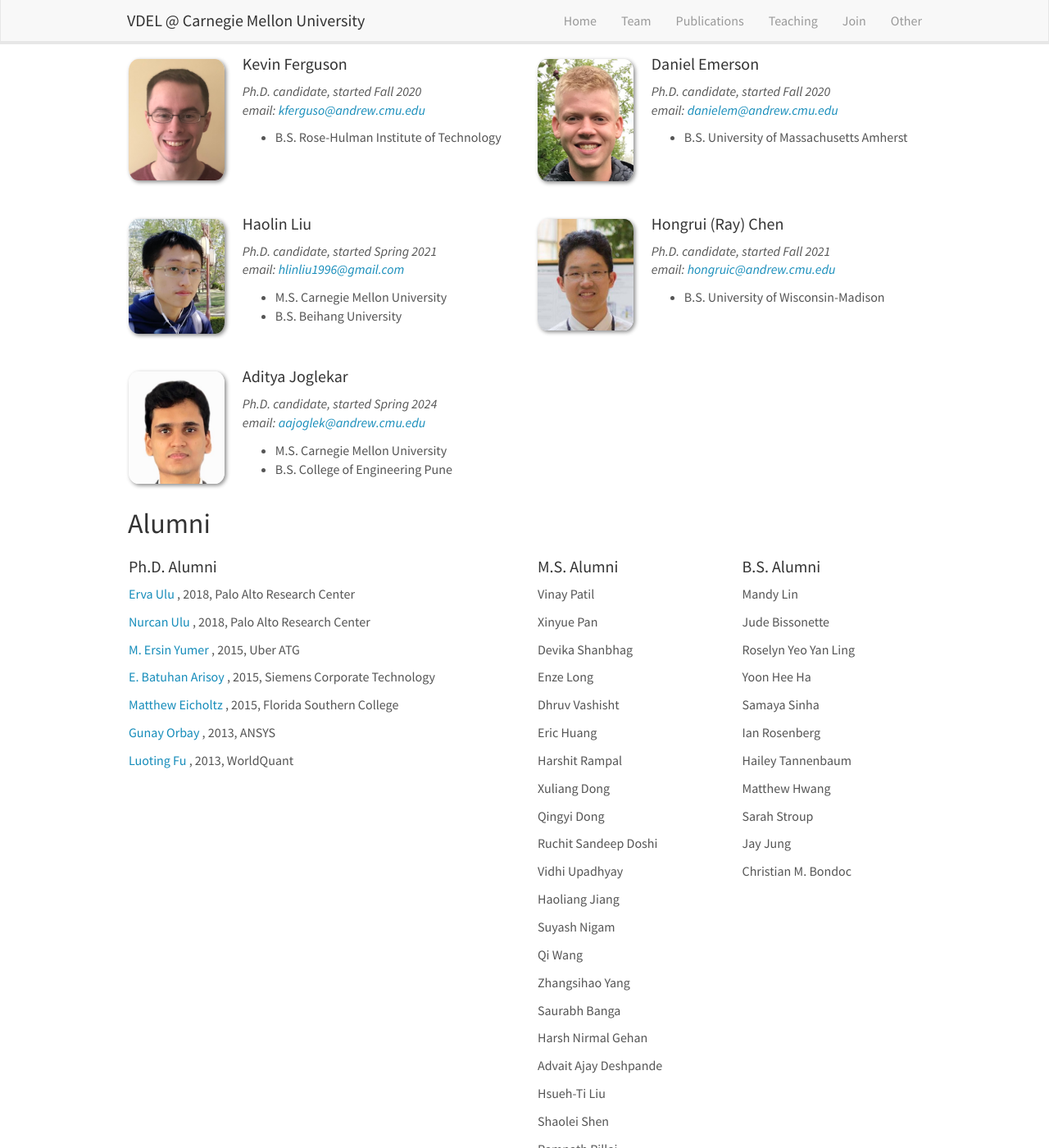
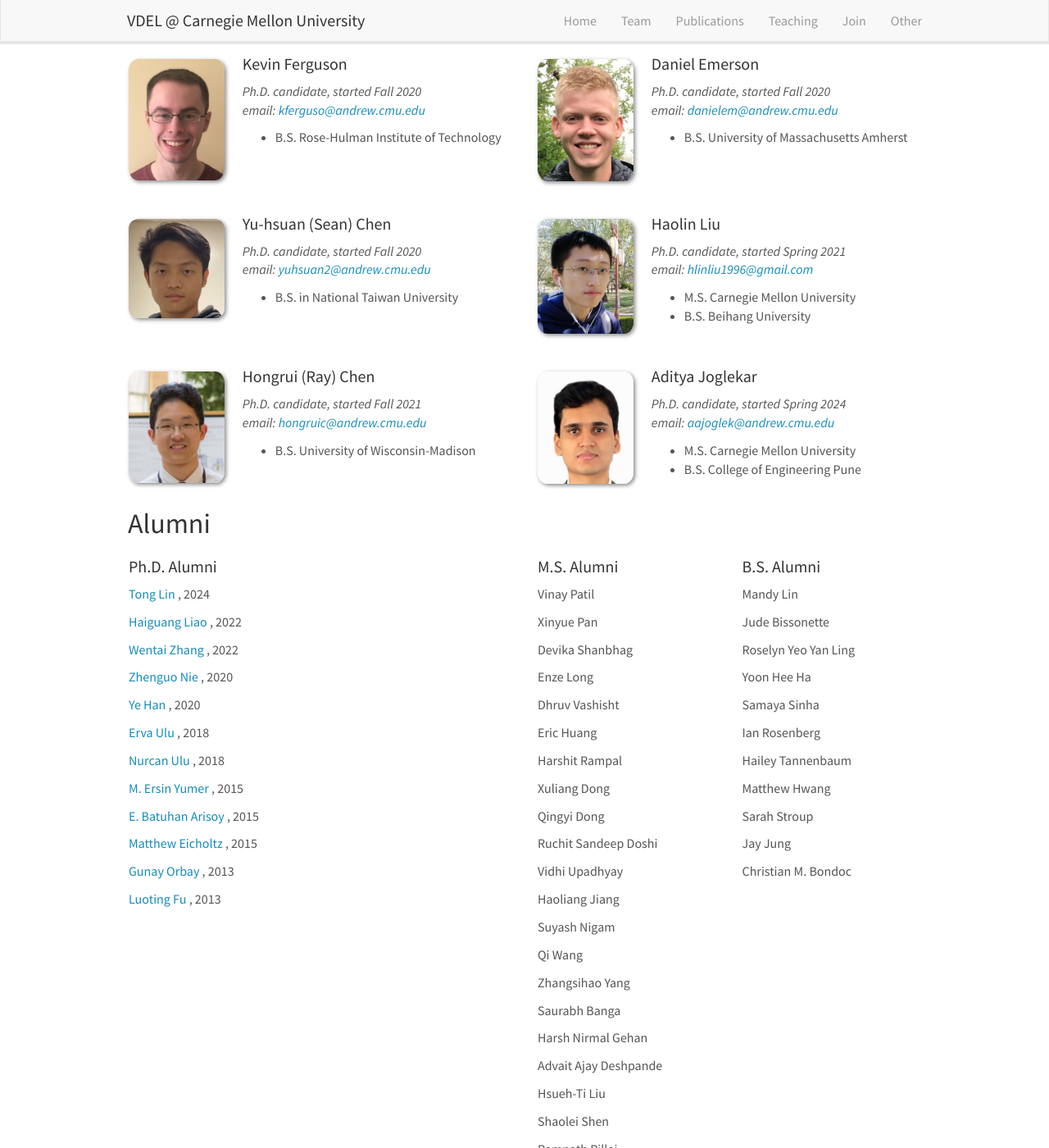
Before and after one commit to levburkara/levburkara.github.io, a Jekyll site: the page built from _pages/team.md, in a window 1280 px wide and 1400 px high, scrolled down 461 px. Shown: the whole window at 82% size. Built offline with Jekyll 4.4.1, drawn with Linux system fonts in a browser that asks for light colours; nearby versions of some CDN libraries.

Commit message:
Update team

```diff
--- a/_data/vdel_alumni_phd.yml
+++ b/_data/vdel_alumni_phd.yml
@@ -1,13 +1,28 @@
-- name: <a href="https://ervaulu.github.io"> Erva Ulu </a>, 2018, Palo Alto Research Center
+- name: <a href="https://scholar.google.com/citations?user=UfexWXkAAAAJ"> Tong Lin </a>, 2024
 
-- name: <a href="https://nurcangecer.github.io"> Nurcan Ulu </a>, 2018, Palo Alto Research Center
+- name: <a href="https://scholar.google.com/citations?user=tO4LYKIAAAAJ"> Haiguang Liao </a>, 2022
 
-- name: <a href="http://www.meyumer.com"> M. Ersin Yumer </a>, 2015, Uber ATG
+- name: <a href="https://scholar.google.com/citations?user=aUY4_9IAAAAJ"> Wentai Zhang </a>, 2022
 
-- name: <a href="https://www.linkedin.com/in/erhan-batuhan-arisoy"> E. Batuhan Arisoy </a>, 2015, Siemens Corporate Technology
+- name: <a href="https://scholar.google.com/citations?user=a42rIigAAAAJ"> Zhenguo Nie </a>, 2020
 
-- name: <a href="https://www.flsouthern.edu/faculty/eicholtz-matthew.aspx"> Matthew Eicholtz </a>, 2015, Florida Southern College
+- name: <a href="https://scholar.google.com/citations?user=H9815aoAAAAJ"> Ye Han </a>, 2020
 
-- name: <a href="https://www.linkedin.com/in/gunayorbay"> Gunay Orbay </a>, 2013, ANSYS
+- name: <a href="https://ervaulu.github.io"> Erva Ulu </a>, 2018
 
-- name: <a href="https://www.linkedin.com/in/luoting"> Luoting Fu </a>, 2013, WorldQuant
+- name: <a href="https://nurcangecer.github.io"> Nurcan Ulu </a>, 2018
+
+- name: <a href="http://www.meyumer.com"> M. Ersin Yumer </a>, 2015
+
+- name: <a href="https://www.linkedin.com/in/erhan-batuhan-arisoy"> E. Batuhan Arisoy </a>, 2015
+
+- name: <a href="https://www.flsouthern.edu/faculty/eicholtz-matthew.aspx"> Matthew Eicholtz </a>, 2015
+
+- name: <a href="https://www.linkedin.com/in/gunayorbay"> Gunay Orbay </a>, 2013
+
+- name: <a href="https://www.linkedin.com/in/luoting"> Luoting Fu </a>, 2013
+
+
+# - name: <a href="[url]"> Name </a>, [Year]
+
+# - name: [Name], [Year]
--- a/_data/vdel_current.yml
+++ b/_data/vdel_current.yml
@@ -11,6 +11,13 @@
   email: danielem@andrew.cmu.edu
   number_educ: 1
   education1: B.S. University of Massachusetts Amherst
+
+- name: Yu-hsuan (Sean) Chen
+  photo: yuhsuanchen.jpg
+  info: Ph.D. candidate, started Fall 2020
+  email: yuhsuan2@andrew.cmu.edu
+  number_educ: 1
+  education1: B.S. in National Taiwan University
 
 - name: Haolin Liu
   photo: haolinliu.jpg
```
Also changed, not shown: images/teampic/yuhsuanchen.jpg (added).
